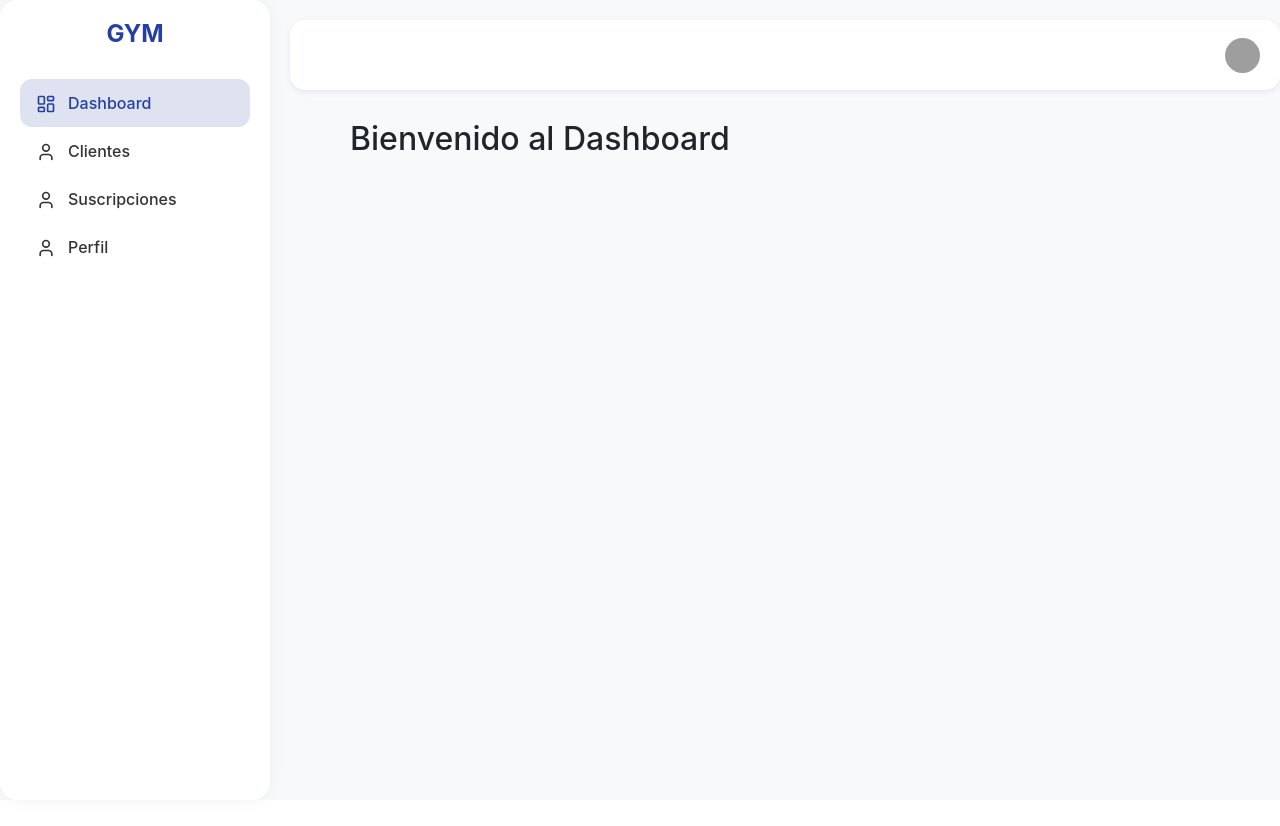
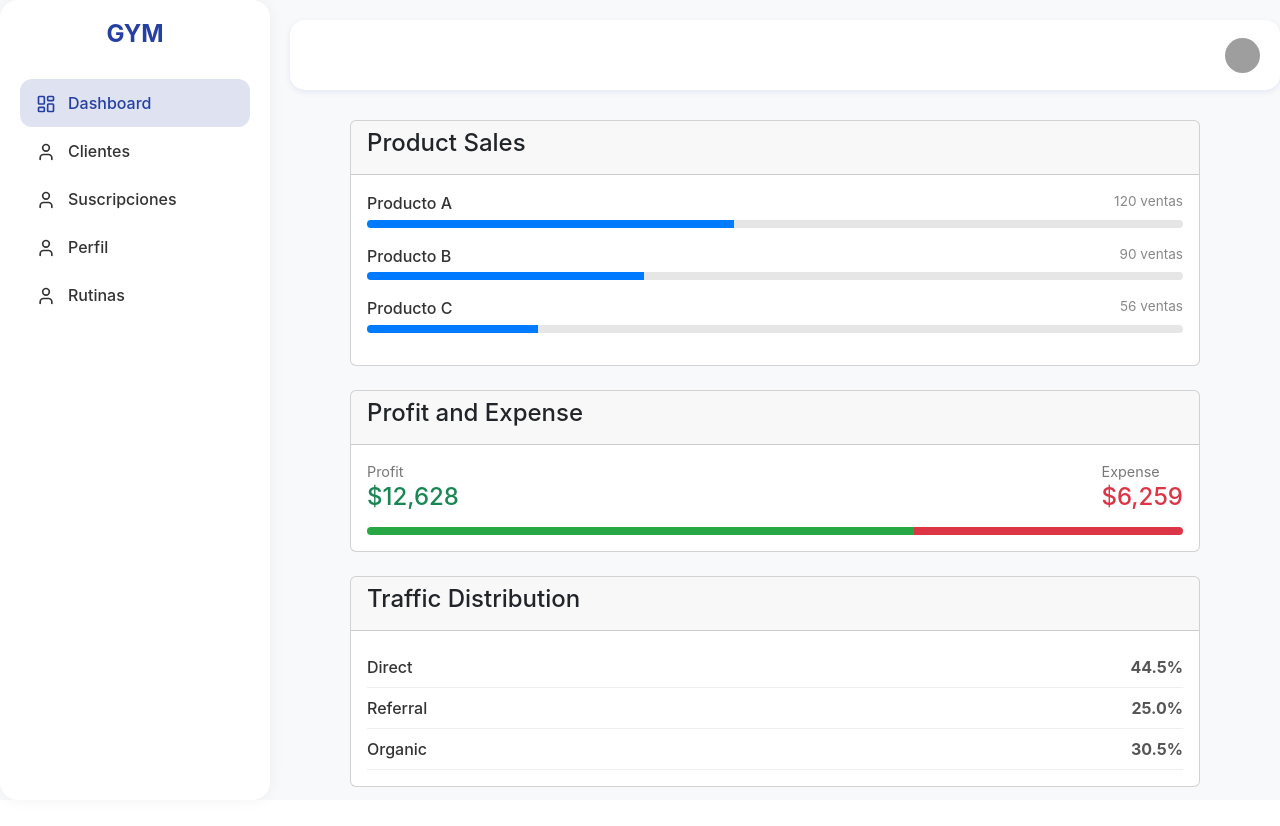
Before and after one commit to eriktxu/GYM-administrator, a React (Create React App) app: page /administracion in a window 1280 px wide. Shown: the top 826 px of the page. Before the commit the page ends 800 px from the top, so only its background shows below. Built offline with nearby package versions, Linux system fonts and the light colour scheme; no server answers; sample sign-in values are in the browser's storage; grey boxes are pictures that could not be loaded.

Commit message:
cambios locales

```diff
--- a/src/App.js
+++ b/src/App.js
@@ -7,6 +7,7 @@ import Perfil from './components/Perfil';
 import Clientes from './components/clientes/Clientes';
 import Suscripciones from './components/suscripciones/Suscripciones';
 import Dashboard from './views/Dashborad';
+import Rutinas from './components/rutinas/Rutinas';
 
 import PrivateRoute from './components/routes/privateRoute';
 import PublicRoute from './components/routes/publicRoute';
@@ -36,6 +37,7 @@ function App() {
                     <Route path='clientes' element={<Clientes/>}/>
                     <Route path='suscripciones' element={<Suscripciones/>}/>
                     <Route path='perfil' element={<Perfil/>}/>
+                    <Route path='rutinas' element={<Rutinas/>} />
                 </Route>
 
             </Routes>
--- a/src/components/Layout/Sidebar/Sidebar.jsx
+++ b/src/components/Layout/Sidebar/Sidebar.jsx
@@ -11,6 +11,7 @@ function Sidebar({ isOpen }) {
         { label: "Clientes", icon: <User size={20} />, to: "/administracion/clientes" },
         { label: "Suscripciones", icon: <User size={20} />, to: "/administracion/suscripciones" },
         { label: "Perfil", icon: <User size={20} />, to: "/administracion/perfil" },
+        { label: "Rutinas", icon: <User size={20} />, to: "/administracion/rutinas" },
 
     ];
 
--- /dev/null
+++ b/src/components/dashboard/ProductSales.jsx
@@ -0,0 +1,38 @@
+import React from "react";
+import '../../styles/components/dashboard/ProductSales.css';
+
+function ProductSales() {
+    const productos = [
+        { nombre: "Producto A", ventas: 120, porcentaje: 45 },
+        { nombre: "Producto B", ventas: 90, porcentaje: 34 },
+        { nombre: "Producto C", ventas: 56, porcentaje: 21 },
+    ];
+
+    return (
+        <div className="product-sales card">
+            <div className="card-header">
+                <h4 className="card-title">Product Sales</h4>
+            </div>
+            <div className="card-body">
+                <ul className="product-list">
+                    {productos.map((producto, index) => (
+                        <li key={index}>
+                            <div className="product-info">
+                                <span className="product-name">{producto.nombre}</span>
+                                <span className="product-count">{producto.ventas} ventas</span>
+                            </div>
+                            <div className="progress-bar-wrapper">
+                                <div
+                                    className="progress-bar-fill"
+                                    style={{ width: `${producto.porcentaje}%` }}
+                                ></div>
+                            </div>
+                        </li>
+                    ))}
+                </ul>
+            </div>
+        </div>
+    );
+}
+
+export default ProductSales;
--- /dev/null
+++ b/src/components/dashboard/ProfitExpensive.jsx
@@ -0,0 +1,30 @@
+import React from "react";
+import '../../styles/components/dashboard/ProfitExpense.css';
+
+function ProfitExpensive() {
+    return (
+        <div className="profit-expense card">
+            <div className="card-header">
+                <h4 className="card-title">Profit and Expense</h4>
+            </div>
+            <div className="card-body">
+                <div className="profit-expense-row">
+                    <div className="value-box">
+                        <p className="label">Profit</p>
+                        <h3 className="value text-success">$12,628</h3>
+                    </div>
+                    <div className="value-box">
+                        <p className="label">Expense</p>
+                        <h3 className="value text-danger">$6,259</h3>
+                    </div>
+                </div>
+                <div className="bar-wrapper">
+                    <div className="bar green" style={{ width: "67%" }}></div>
+                    <div className="bar red" style={{ width: "33%" }}></div>
+                </div>
+            </div>
+        </div>
+    );
+}
+
+export default ProfitExpensive;
--- /dev/null
+++ b/src/components/dashboard/TrafficDistribution.jsx
@@ -0,0 +1,30 @@
+import React from "react";
+import '../../styles/components/dashboard/TrafficDistribution.css';
+
+function TrafficDistribution() {
+    return (
+        <div className="traffic-distribution card">
+            <div className="card-header">
+                <h4 className="card-title">Traffic Distribution</h4>
+            </div>
+            <div className="card-body">
+                <ul className="traffic-list">
+                    <li>
+                        <span className="source-label">Direct</span>
+                        <span className="source-value">44.5%</span>
+                    </li>
+                    <li>
+                        <span className="source-label">Referral</span>
+                        <span className="source-value">25.0%</span>
+                    </li>
+                    <li>
+                        <span className="source-label">Organic</span>
+                        <span className="source-value">30.5%</span>
+                    </li>
+                </ul>
+            </div>
+        </div>
+    );
+}
+
+export default TrafficDistribution;
--- /dev/null
+++ b/src/components/rutinas/Rutinas.js
@@ -0,0 +1,11 @@
+import React from "react";
+
+function Rutinas () {
+    return(
+        <div>
+            <h2>Esta es la vista Rutinas</h2>
+        </div>
+    );
+}
+
+export default Rutinas;
--- a/src/components/suscripciones/AlertaSuscripciones.js
+++ b/src/components/suscripciones/AlertaSuscripciones.js
@@ -10,7 +10,7 @@ function AlertaSuscripciones() {
     useEffect(() => {
         const token = localStorage.getItem("token");
         fetchSuscripcionesApi(token).then((suscripciones) => {
-            const vencidas = suscripciones.filter(s => s.estado !== "Activa").length;
+            const vencidas = suscripciones.filter(s => s.estado_suscripcion !== "Activa").length;
             if (vencidas > 0) {
                 setInactivas(vencidas);
                 setMostrar(true);
--- /dev/null
+++ b/src/styles/components/dashboard/ProductSales.css
@@ -0,0 +1,42 @@
+.product-sales {
+    margin-bottom: 1.5rem;
+}
+
+.product-list {
+    list-style: none;
+    padding: 0;
+    margin: 0;
+}
+
+.product-list li {
+    margin-bottom: 1rem;
+}
+
+.product-info {
+    display: flex;
+    justify-content: space-between;
+    margin-bottom: 0.3rem;
+}
+
+.product-name {
+    font-weight: 500;
+    color: #333;
+}
+
+.product-count {
+    font-size: 0.85rem;
+    color: #888;
+}
+
+.progress-bar-wrapper {
+    height: 8px;
+    background-color: #e6e6e6;
+    border-radius: 4px;
+    overflow: hidden;
+}
+
+.progress-bar-fill {
+    height: 100%;
+    background-color: #007bff;
+    transition: width 0.4s ease;
+}
--- /dev/null
+++ b/src/styles/components/dashboard/ProfitExpense.css
@@ -0,0 +1,40 @@
+.profit-expense {
+    margin-bottom: 1.5rem;
+}
+
+.profit-expense-row {
+    display: flex;
+    justify-content: space-between;
+    margin-bottom: 1rem;
+}
+
+.value-box .label {
+    font-size: 0.9rem;
+    color: #777;
+    margin: 0;
+}
+
+.value-box .value {
+    font-size: 1.5rem;
+    margin: 0;
+}
+
+.bar-wrapper {
+    display: flex;
+    height: 8px;
+    overflow: hidden;
+    border-radius: 4px;
+    background-color: #f1f1f1;
+}
+
+.bar {
+    height: 100%;
+}
+
+.bar.green {
+    background-color: #28a745;
+}
+
+.bar.red {
+    background-color: #dc3545;
+}
--- /dev/null
+++ b/src/styles/components/dashboard/TrafficDistribution.css
@@ -0,0 +1,26 @@
+.traffic-distribution {
+    margin-bottom: 1.5rem;
+}
+
+.traffic-list {
+    list-style: none;
+    padding: 0;
+    margin: 0;
+}
+
+.traffic-list li {
+    display: flex;
+    justify-content: space-between;
+    padding: 0.5rem 0;
+    border-bottom: 1px solid #eee;
+}
+
+.source-label {
+    font-weight: 500;
+    color: #333;
+}
+
+.source-value {
+    font-weight: bold;
+    color: #555;
+}
--- a/src/views/Dashborad.js
+++ b/src/views/Dashborad.js
@@ -1,13 +1,28 @@
-// src/views/Dashboard.js
 import React from "react";
 import AlertaSuscripciones from "../components/suscripciones/AlertaSuscripciones";
+import ProductSales from '../components/dashboard/ProductSales'
+import ProfitExpensive from "../components/dashboard/ProfitExpensive";
+import TrafficDistribution from "../components/dashboard/TrafficDistribution";
+import "../styles/views/dashboard.css";
 
 function Dashboard() {
     return (
-        <div>
+        <div className="dashboard-container">
             <AlertaSuscripciones />
-            <h2>Bienvenido al Dashboard</h2>
 
+            <div className="dashboard-grid">
+                <div className="dashboard-card">
+                    <ProductSales />
+                </div>
+
+                <div className="dashboard-card">
+                    <ProfitExpensive />
+                </div>
+
+                <div className="dashboard-card">
+                    <TrafficDistribution />
+                </div>
+            </div>
         </div>
     );
 }
```
Also changed, not shown: src/styles/views/dashboard.css (added).
